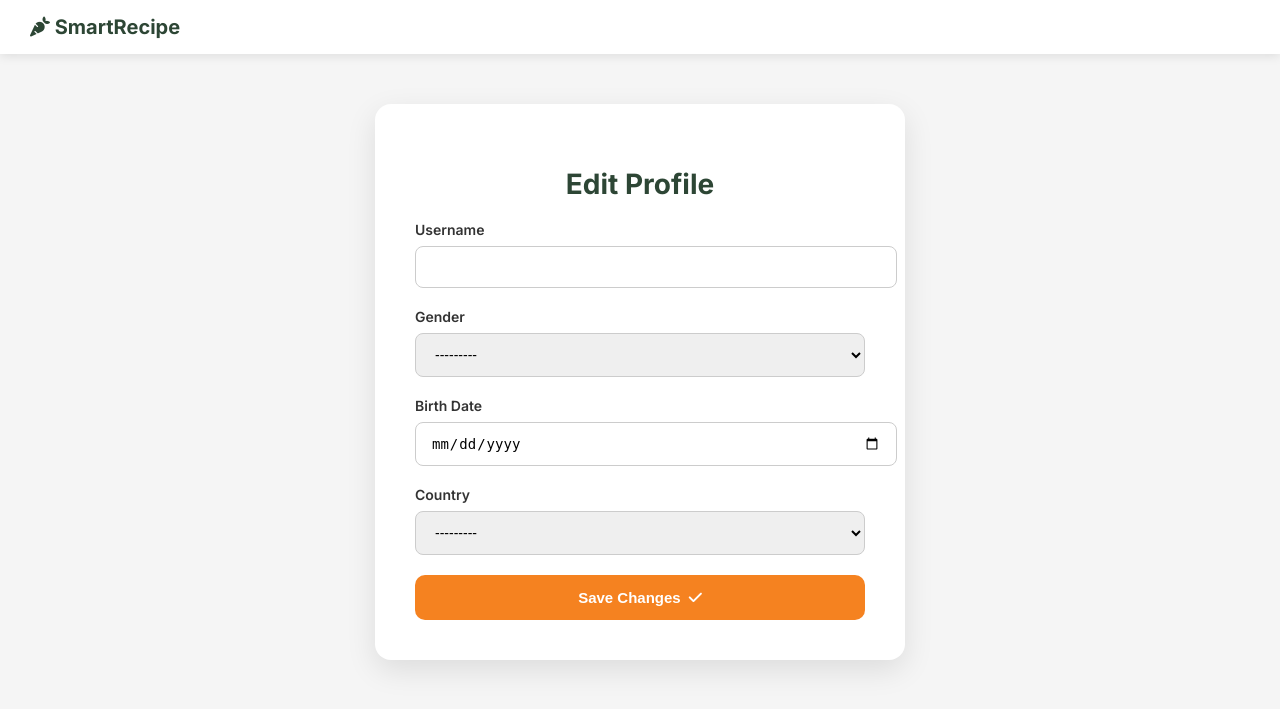
After one commit to AndriyPy/Recipe220, a Django app: page /edit-profile/ in a window 1280 px wide. The commit adds this page. Shown: the top 709 px of the page. Run offline with Django 5.2, Linux system fonts and the light colour scheme; the visitor is signed in with stand-in values (Sample User, id 1).

Commit message:
add edit profile. NOT WORKING NOW

```diff
--- a/project/AI_assistent/views.py
+++ b/project/AI_assistent/views.py
@@ -88,7 +88,6 @@ INPUT TO PROCESS: {ingredients}"""}
     return render(request, "ai/recipe_ai.html", {"recipe": recipe})
 
 
-
 @login_required()
 def generated_recipe_view(request):
     recipes = request.user.recipes.all().order_by("-created_at")
--- a/project/users/forms.py
+++ b/project/users/forms.py
@@ -81,6 +81,17 @@ class UserLoginForm(forms.Form):
         return cleaned_data
 
 
+class UserEditProfileForm(forms.ModelForm):
+    class Meta:
+        model = User
+        fields = ['username', 'gender', 'birth_date', 'country']
+        widgets = {
+            'birth_date': forms.DateInput(attrs={'type': 'date'}),
+            'gender': forms.Select(),
+            'country': forms.Select(),
+        }
+
+
 class EmailVerificationForm(forms.Form):
     code = forms.CharField(
         max_length=6,
--- /dev/null
+++ b/project/users/templates/users/edit_profile.html
@@ -0,0 +1,71 @@
+<!DOCTYPE html>
+<html lang="en">
+<head>
+    <meta charset="UTF-8">
+    <meta name="viewport" content="width=device-width, initial-scale=1.0">
+    <title>Edit Profile - SmartRecipe</title>
+    <link href="https://fonts.googleapis.com/css2?family=Inter:wght@400;500;600;700&display=swap" rel="stylesheet">
+    <link rel="stylesheet" href="https://cdnjs.cloudflare.com/ajax/libs/font-awesome/6.4.0/css/all.min.css">
+    <style>
+        body { font-family: 'Inter', sans-serif; margin:0; padding:0; background:#f5f5f5; }
+        nav { background:white; padding:15px 30px; display:flex; justify-content:space-between; align-items:center; box-shadow:0 2px 10px rgba(0,0,0,0.1); }
+        nav .logo { font-weight:700; font-size:20px; color:#2D4635; }
+        main { display:flex; justify-content:center; align-items:flex-start; padding:50px 20px; }
+        .card { background:white; padding:40px; border-radius:16px; box-shadow:0 10px 30px rgba(0,0,0,0.1); width:100%; max-width:450px; }
+        h2 { margin-bottom:20px; color:#2D4635; font-size:28px; text-align:center; }
+        .form-group { margin-bottom:20px; }
+        .form-group label { display:block; margin-bottom:8px; font-weight:600; font-size:14px; color:#333; }
+        .form-group input, .form-group select { width:100%; padding:12px 15px; border:1px solid #ccc; border-radius:8px; font-size:14px; }
+        .btn-submit { width:100%; background:#F58220; color:white; padding:14px; border:none; border-radius:10px; font-weight:700; font-size:15px; cursor:pointer; display:flex; justify-content:center; align-items:center; gap:8px; }
+        .btn-submit:hover { background:#e6741c; }
+        .errorlist { color:#ff4d4d; font-size:12px; margin-top:5px; list-style:none; padding-left:0; }
+    </style>
+</head>
+<body>
+
+<nav>
+    <div class="logo"><i class="fas fa-carrot"></i> SmartRecipe</div>
+</nav>
+
+<main>
+    <div class="card">
+        <h2>Edit Profile</h2>
+
+        <form method="POST">
+            {% csrf_token %}
+
+            <div class="form-group">
+                <label>Username</label>
+                {{ form.username }}
+                {% if form.username.errors %}
+                <ul class="errorlist">
+                    {% for error in form.username.errors %}<li>{{ error }}</li>{% endfor %}
+                </ul>
+                {% endif %}
+            </div>
+
+
+            <div class="form-group">
+                <label>Gender</label>
+                {{ form.gender }}
+            </div>
+
+            <div class="form-group">
+                <label>Birth Date</label>
+                {{ form.birth_date }}
+            </div>
+
+            <div class="form-group">
+                <label>Country</label>
+                {{ form.country }}
+            </div>
+
+            <button type="submit" class="btn-submit">
+                Save Changes <i class="fas fa-check"></i>
+            </button>
+        </form>
+    </div>
+</main>
+
+</body>
+</html>
--- a/project/users/templates/users/main.html
+++ b/project/users/templates/users/main.html
@@ -287,7 +287,7 @@
             </p>
 
             <div class="hero-actions">
-                <a href="#" class="btn-primary">Explore Recipes</a>
+                <a href="ai-test" class="btn-primary">Explore Recipes</a>
                 <a href="{% url 'profile' %}" class="btn-secondary">My Profile</a>
             </div>
         </div>
--- a/project/users/urls.py
+++ b/project/users/urls.py
@@ -9,7 +9,7 @@ urlpatterns = [
     path("", views.main_page_view, name="main"),
     path("profile/", views.profile_view, name="profile"),
     path('email-verify/', views.email_verification_view, name='verify_email'),
-    #path('test-email/', views.test_email_view, name='test_email')  test
     path('about/', views.about_view, name='about'),
     path('recipes/', views.recipe_list, name='recipe_list'),
+    path("edit-profile/", views.edit_profile, name="edit_profile")
 ]
--- a/project/users/views.py
+++ b/project/users/views.py
@@ -10,18 +10,22 @@ from datetime import timedelta
 from django.core.mail import EmailMessage, send_mail
 from django.template.loader import render_to_string
 
-from .forms import UserRegisterForm, UserLoginForm, EmailVerificationForm
+from .forms import UserRegisterForm, UserLoginForm, EmailVerificationForm, UserEditProfileForm
 from .models import Profile, EmailVerification, Recipe
 
 import requests
 from django.conf import settings
+
+from django_ratelimit.decorators import ratelimit
+
+
 
 
 def verify_turnstile(token: str):
     if not token:
         return False
 
-    response = requests.request.post(
+    response = requests.post(
           "https://challenges.cloudflare.com/turnstile/v0/siteverify",
         data={
             "secret": settings.TURNSTILE_SECRET_KEY,
@@ -35,7 +39,7 @@ def verify_turnstile(token: str):
 
 
 
-
+@ratelimit(key='ip', rate='3/m', block=True)
 def register_view(request: HttpRequest):
     if request.method == "POST":
         token = request.POST.get("cf-turnstile-response")
@@ -86,6 +90,7 @@ def register_view(request: HttpRequest):
     return render(request, 'users/register.html', {'form': form, "TURNSTILE_SITE_KEY": settings.TURNSTILE_SITE_KEY})
 
 
+@ratelimit(key='ip', rate='3/m', block=True)
 def login_view(request: HttpRequest):
     if request.method == 'POST':
 
@@ -107,6 +112,20 @@ def login_view(request: HttpRequest):
         form = UserLoginForm()
 
     return render(request, 'users/login.html', {'form': form, 'TURNSTILE_SITE_KEY': settings.TURNSTILE_SITE_KEY})
+
+
+@login_required
+def edit_profile(request):
+    if request.method == "POST":
+        form = UserEditProfileForm(request.POST)
+        if form.is_valid():
+            form.save()
+            return redirect("profile")
+    else:
+        form = UserEditProfileForm()
+
+    return render(request, "users/edit_profile.html", {"form": form})
+
 
 
 
@@ -169,15 +188,6 @@ def email_verification_view(request: HttpRequest):
 
     return render(request, "users/verify_email.html", context)
 
-# ====================TEST!!!===================
-# def test_email_view(request):
-#    send_mail(
-#        'Test Email',
-#        'Hello! This is a test.',
-#        settings.EMAIL_HOST_USER,
-#        ['@gmail.com'],  (получатель)
-#       fail_silently=False,
-#   return HttpResponse("Email sent!")
 
 def about_view(request: HttpRequest):
     return render(request, "users/about.html")
```
Also changed, not shown: project/users/templates/users/profile.html (+9 -0 lines), project/users/models.py (line endings or trailing spaces).
